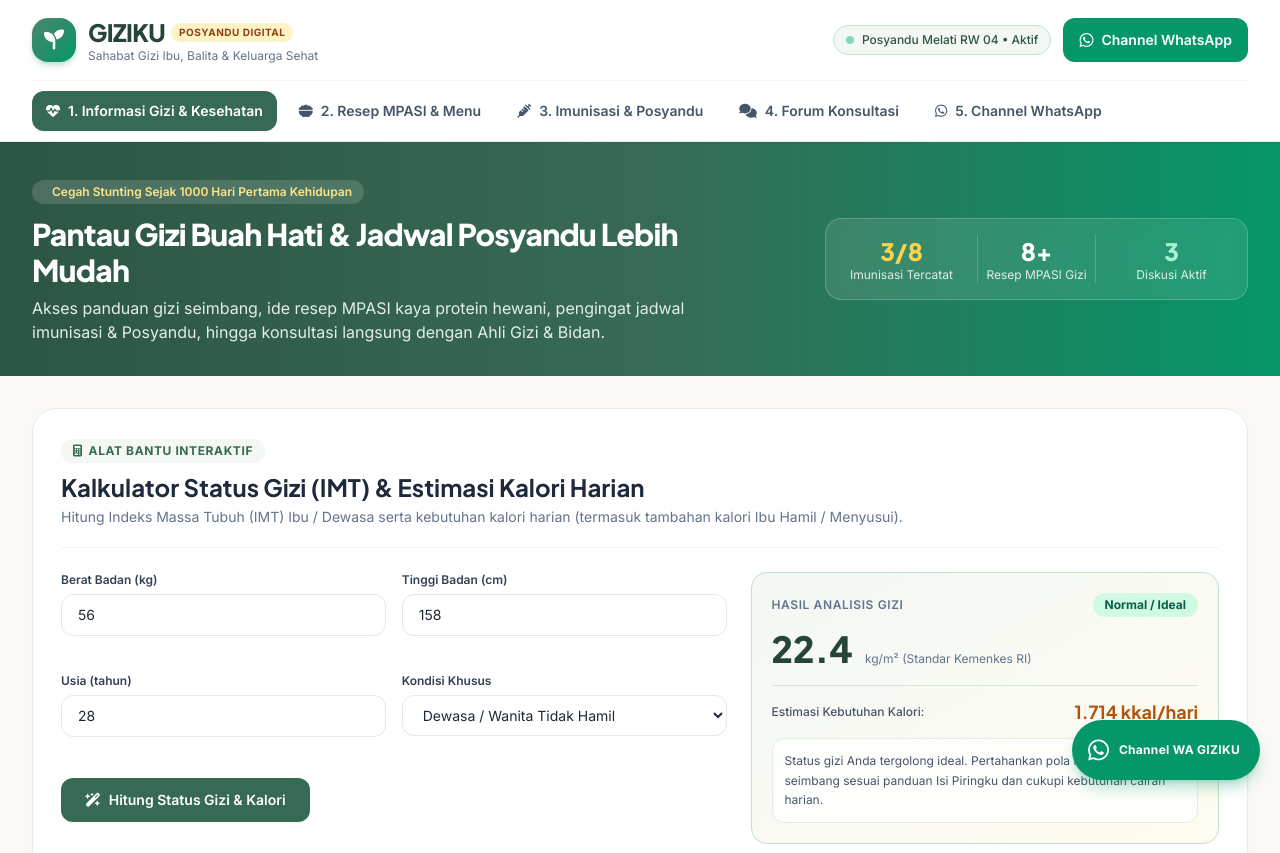
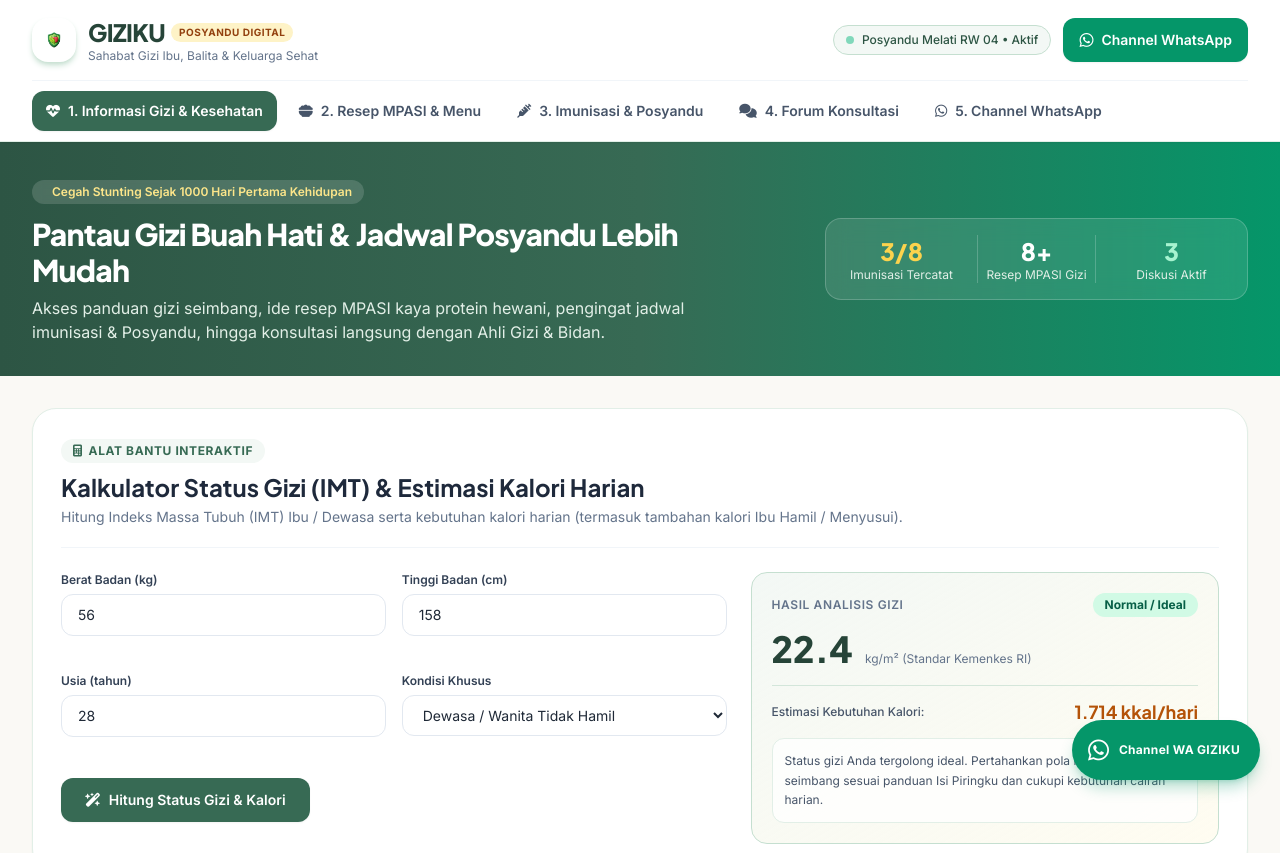
Before and after one commit to anjanipuput85-a11y/GIZIKU, a plain HTML site: page giziku_sahabat_gizi_ibu_anak_posyandu.html in a window 1280 px wide. Shown: the top 853 px of the page. Drawn offline with nearby package versions, Linux system fonts and the light colour scheme.

Commit message:
Update giziku_sahabat_gizi_ibu_anak_posyandu.html

```diff
--- a/giziku_sahabat_gizi_ibu_anak_posyandu.html
+++ b/giziku_sahabat_gizi_ibu_anak_posyandu.html
@@ -95,10 +95,10 @@
       <div class="flex items-center justify-between h-16 md:h-20">
         <!-- Brand Logo -->
         <div class="flex items-center gap-3 cursor-pointer" onclick="switchTab('gizi')">
-          <div class="w-10 h-10 md:w-11 md:h-11 rounded-2xl bg-gradient-to-br from-sage-500 to-emerald-600 flex items-center justify-center text-white shadow-md shadow-sage-200">
-            <i class="fa-solid fa-seedling text-lg md:text-xl"></i>
-          </div>
-          <div>
+        <div class="w-10 h-10 md:w-11 md:h-11 rounded-2xl bg-white flex items-center justify-center overflow-hidden shadow-md shadow-sage-200">
+    <img src="LOGO GIZIKU.png" alt="Logo GIZIKU" class="w-full h-full object-contain">
+</div>
+         <div>
             <div class="flex items-center gap-1.5">
               <span class="font-display font-extrabold text-xl md:text-2xl tracking-tight text-sage-800">GIZIKU</span>
               <span class="px-2 py-0.5 text-[10px] font-bold uppercase tracking-wider bg-amber-100 text-amber-800 rounded-full">Posyandu Digital</span>
```
